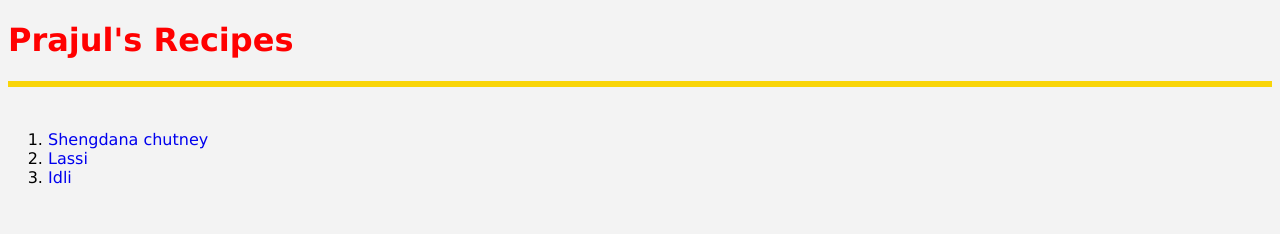
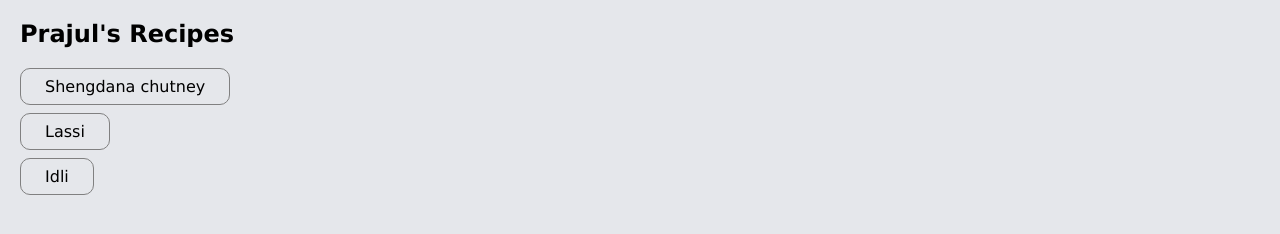
Before and after one commit to prajul-shinde/odin-project, a plain HTML site: page foundation/O5-Project-1-recipes/index.html in a window 1280 px wide. Drawn offline with Linux system fonts and the light colour scheme.

Commit message:
added styles to recipes homepage

```diff
--- a/foundation/O5-Project-1-recipes/css/styles.css
+++ b/foundation/O5-Project-1-recipes/css/styles.css
@@ -1,16 +1,42 @@
 * {
+  box-sizing: border-box;
   font-family: Verdana, Geneva, Tahoma, sans-serif;
-  background-color: #f3f3f3;
+  background-color: #e5e7eb;
+  margin: 0;
+  padding: 0;
 }
 
-h1 {
-  color: red;
+ol {
+  list-style: none;
+}
+
+ol li {
+  margin-bottom: 8px;
 }
 
 hr {
   border: 3px solid rgb(249, 213, 8);
 }
 
-a:link {
+a {
   text-decoration: none;
+  color: black;
+  padding: 8px 24px;
+  border: 1px solid grey;
+  display: inline-block;
+  border-radius: 10px;
 }
+
+a:hover {
+  background-color: black;
+  color: white;
+}
+
+.list {
+  margin-top: 20px;
+}
+
+.container {
+  margin-top: 20px;
+  margin-left: 20px;
+}
--- a/foundation/O5-Project-1-recipes/index.html
+++ b/foundation/O5-Project-1-recipes/index.html
@@ -6,13 +6,19 @@
     <link rel="stylesheet" href="./css/styles.css" />
   </head>
   <body>
-    <h1>Prajul's Recipes</h1>
-    <hr />
-    <br />
-    <ol>
-      <li><a href="./recipes/shengdana-chutney.html">Shengdana chutney</a></li>
-      <li><a href="./recipes/lassi.html">Lassi</a></li>
-      <li><a href="./recipes/idli.html">Idli</a></li>
-    </ol>
+    <div class="container">
+      <nav>
+        <h1>Prajul's Recipes</h1>
+      </nav>
+      <div class="list">
+        <ol>
+          <li>
+            <a href="./recipes/shengdana-chutney.html">Shengdana chutney</a>
+          </li>
+          <li><a href="./recipes/lassi.html">Lassi</a></li>
+          <li><a href="./recipes/idli.html">Idli</a></li>
+        </ol>
+      </div>
+    </div>
   </body>
 </html>
```
